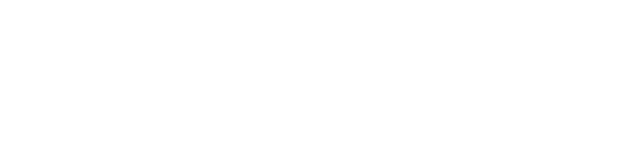
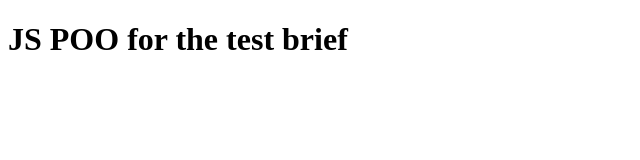
Before and after one commit to Fethi62000/JS-POO-BRIEF, a plain HTML site: page index.html in a window 1280 px wide. Shown: the whole page, without its empty margins (0-640 px from the left). Drawn offline with Linux system fonts and the light colour scheme.

Commit message:
refactor(index.html): add title for my project

```diff
--- a/index.html
+++ b/index.html
@@ -7,6 +7,7 @@
         <link rel="stylesheet" href="/index.css">
     </head>
     <body>
-    <script src="/script-exo1.js" ></script>
+        <h1>JS POO for the test brief</h1>
+        <script src="/script-exo4.js"></script>
     </body>
 </html>
```
Lines whose indentation alone changed are shown as unchanged.
